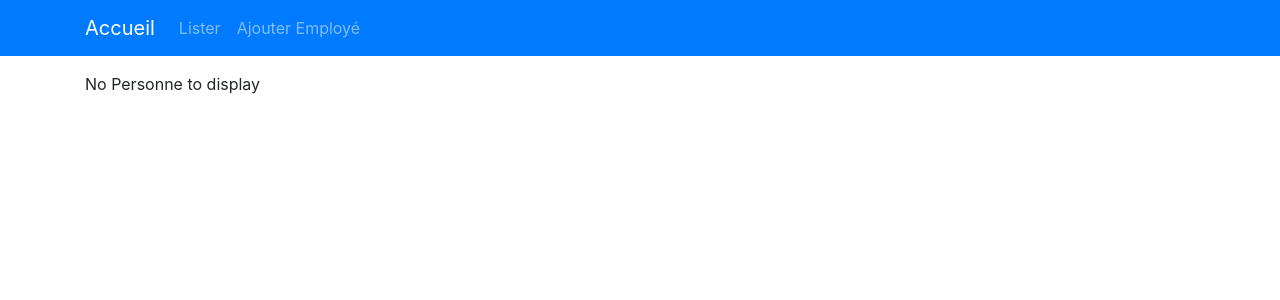
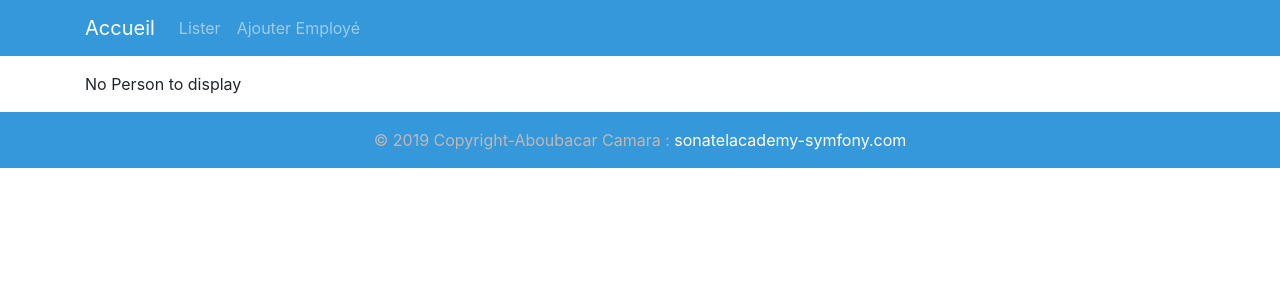
Before and after one commit to babacar44/SYMFONY-projet1, a Symfony app: template templates/personnel/index.html.twig in a window 1280 px wide. Shown: the top 300 px of the page. Run offline with Twig, Linux system fonts and the light colour scheme; the template is opened without the code that fills it, so the values that code supplies are empty; some libraries are stand-ins or nearby versions.

Commit message:
troxieme version

```diff
--- a/src/Controller/PersonnelController.php
+++ b/src/Controller/PersonnelController.php
@@ -81,7 +81,9 @@ class PersonnelController extends AbstractController
                 $manager->remove($personnes);
                 $manager->flush();
 
-                return new Response('Employe supprimé');
+                return $this->redirectToRoute('personnel_list', ['id' => $personnes->getId()]);
+
+                // return new Response('Employe supprimé');
             }
                 /**
                  * @Route("/", name="show")
--- a/templates/base.html.twig
+++ b/templates/base.html.twig
@@ -7,14 +7,30 @@
         <link rel="stylesheet" href="https://bootswatch.com/4/flatly/bootstrap.min.css">
         <link rel="stylesheet" href="https://cdnjs.cloudflare.com/ajax/libs/twitter-bootstrap/4.1.3/css/bootstrap.css">
         <link rel="stylesheet" href="https://cdn.datatables.net/1.10.19/css/dataTables.bootstrap4.min.css">
+
         {% block stylesheets %}{% endblock %}
     </head>
     <body>
         {% include "inc/navbar.html.twig" %}
 
+
         <div class="container">
+
+
+
         {% block body %}{% endblock %}
-        </div>
+    </div>
+    <!-- Footer -->
+    <footer class="page-footer font-small blue" style="background-color: #3498db; color:rgb(189, 184, 184); margin-top:10px;">
+
+            <!-- Copyright -->
+            <div class="footer-copyright text-center py-3">© 2019 Copyright-Aboubacar Camara :
+            <a href="https://mdbootstrap.com/education/bootstrap/"style="color:white;">sonatelacademy-symfony.com</a>
+            </div>
+            <!-- Copyright -->
+
+        </footer>
+      <!-- Footer -->
         <script src="https://code.jquery.com/jquery-3.3.1.slim.min.js" integrity="sha384-q8i/X+965DzO0rT7abK41JStQIAqVgRVzpbzo5smXKp4YfRvH+8abtTE1Pi6jizo" crossorigin="anonymous"></script>
         <script src="https://cdnjs.cloudflare.com/ajax/libs/popper.js/1.14.7/umd/popper.min.js" integrity="sha384-UO2eT0CpHqdSJQ6hJty5KVphtPhzWj9WO1clHTMGa3JDZwrnQq4sF86dIHNDz0W1" crossorigin="anonymous"></script>
         <script src="https://stackpath.bootstrapcdn.com/bootstrap/4.3.1/js/bootstrap.min.js" integrity="sha384-JjSmVgyd0p3pXB1rRibZUAYoIIy6OrQ6VrjIEaFf/nJGzIxFDsf4x0xIM+B07jRM" crossorigin="anonymous"></script>
@@ -25,5 +41,6 @@
                 $('#example').DataTable();
             } );</script>
         {% block javascripts %}{% endblock %}
+
     </body>
 </html>
--- a/templates/inc/navbar.html.twig
+++ b/templates/inc/navbar.html.twig
@@ -1,4 +1,4 @@
-<nav class="navbar navbar-expand-sm navbar-dark bg-primary mb-3">
+<nav class="navbar navbar-expand-sm navbar-dark  mb-3" style="background-color: #3498db;">
 <div class="container">
 <a href="\" class="navbar-brand">Accueil</a>
 <button class="navbar-toggler" type="button" data-toggle="collapse" data-target="#mobile-nav">
--- a/templates/personnel/create.html.twig
+++ b/templates/personnel/create.html.twig
@@ -9,7 +9,7 @@
 {{ form_start(formPersonnel) }}
 
  {{ form_row(formPersonnel.nomComplet, {'attr': {'placeholder': "Nom Complet"}}) }}
- {{ form_row(formPersonnel.matricule, {'attr': {'placeholder': "matric ule"}}) }}
+ {{ form_row(formPersonnel.matricule, {'attr': {'placeholder': "matricule"}}) }}
  {{ form_row(formPersonnel.dateNaissance, {'attr': {'placeholder': "date Naissance"}}) }}
  {{ form_row(formPersonnel.salaire, {'attr': {'placeholder': "salaire"}}) }}
  {{ form_row(formPersonnel.category, {'attr': {'placeholder': "category"}}) }}
--- a/templates/personnel/index.html.twig
+++ b/templates/personnel/index.html.twig
@@ -25,9 +25,9 @@
     <td>{{ personne.dateNaissance|date('Y-m-d') }}</td>
     <td>{{ personne.salaire }}</td>
     <td>{{ personne.category.description }}</td>
-    <td><a href="{{path('edit_personne', {'id': personne.id})}}" class="btn btn-dark">Edit</a></td>
+    <td><a href="{{path('edit_personne', {'id': personne.id})}}" class="btn btn-primary">Edit</a></td>
 
-    <td><a href="{{path('employe_delete', {'id': personne.id})}}" class="btn btn-dark">Delete</a></td>
+    <td><a href="{{path('employe_delete', {'id': personne.id})}}" class="btn btn-danger">Delete</a></td>
     </td>
     </tr>
 {% endfor %}
@@ -35,6 +35,6 @@
 </table>
 
     {% else %}
-    <p>No Personne to display </p>
+    <p>No Person to display </p>
     {% endif %}
 {% endblock %}
--- a/templates/personnel/show.html.twig
+++ b/templates/personnel/show.html.twig
@@ -1,6 +1,7 @@
-{% extends 'base.html.twig' %}
+{% include "/inc/navbar.html.twig" %}
+<link rel="stylesheet" href="https://bootswatch.com/4/flatly/bootstrap.min.css">
 
-{% block title %}Hello PersonnelController!{% endblock %}
+{% block title %}Accueil{% endblock %}
 
 {% block body %}
 <h1>Accueil</h1>
```
Also changed, not shown: templates/inc/footer.html.twig (added, +12 -0 lines).
